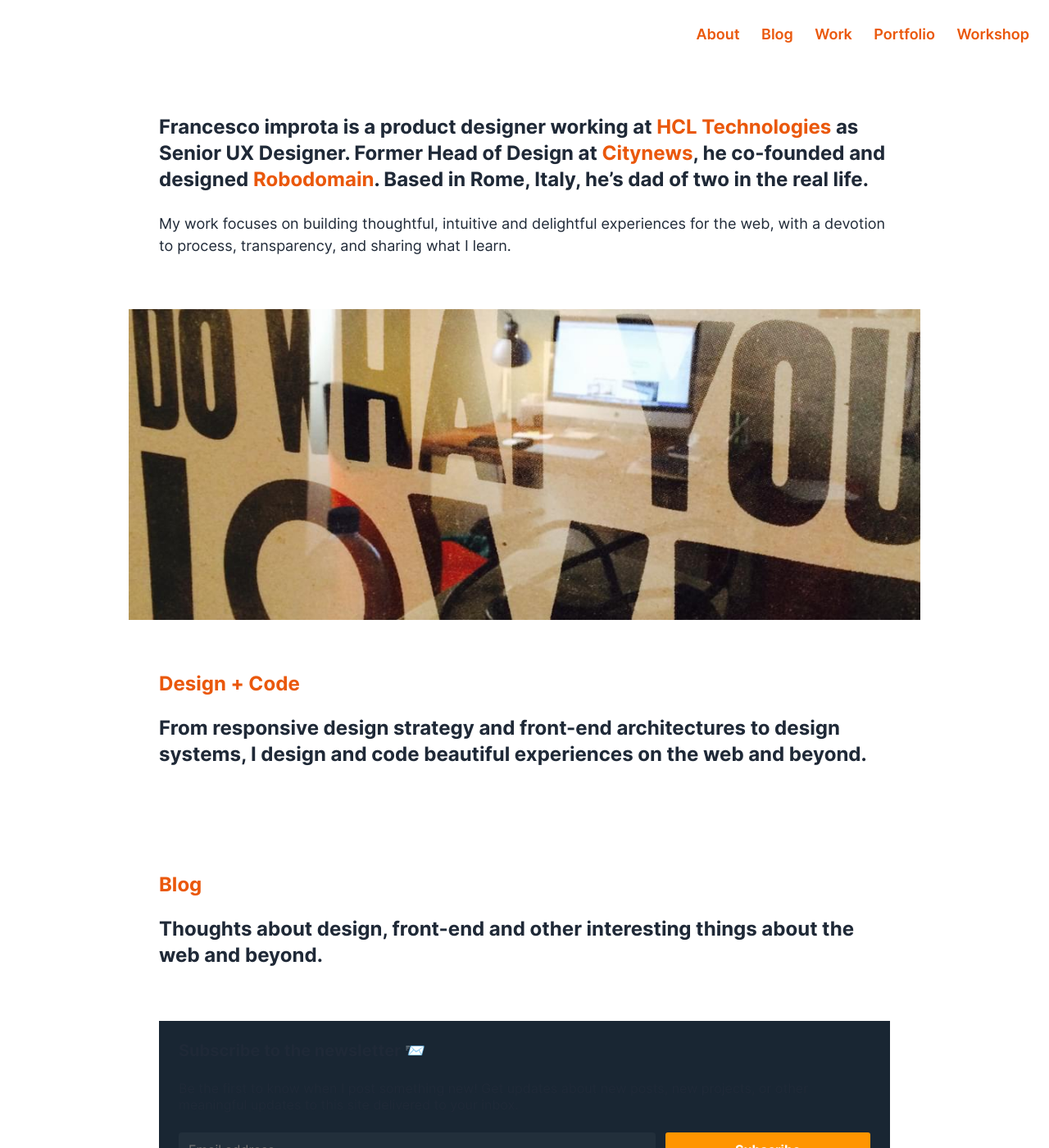
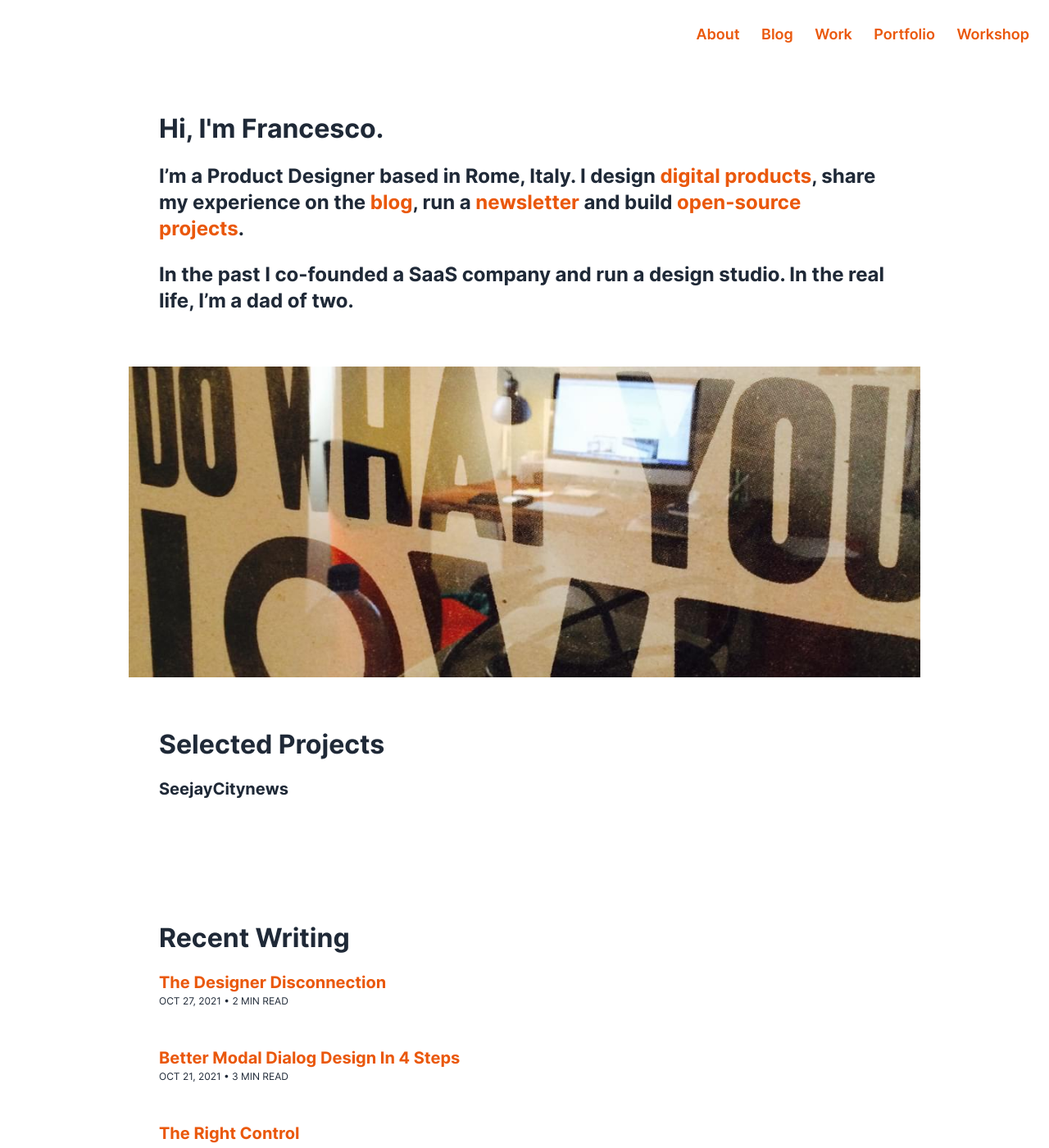
Before and after one commit to zetareticoli/fi, a Jekyll site: the page built from index.html, in a window 1280 px wide and 1400 px high. Shown: the whole window at 82% size. Built offline with Jekyll 4.4.1, drawn with Linux system fonts in a browser that asks for light colours; the list of posts is cut into pages by our own code.

Commit message:
Updated index content

```diff
--- a/index.html
+++ b/index.html
@@ -3,32 +3,58 @@ layout: default
 home: true
 ---
 
+<h1 class="headline-default">Hi, I'm Francesco.</h1>
+
 <p class="lead">
-  <strong>Francesco improta</strong> is a product designer working at <a href="https://www.hcltechsw.com/" target="blank">HCL Technologies</a> as Senior UX Designer.
-  Former Head of Design at <a href="http://www.citynews.it" target="blank">Citynews</a>, he co-founded and designed <a href="https://blog.dnsimple.com/2012/09/dnsimple-acquires-robodomain/" target="blank" >Robodomain</a>.
-  Based in Rome, Italy, he’s dad of two in the real life.
+  I’m a Product Designer based in Rome, Italy. I design <a href="/work" target="_self">digital products</a>, share my experience on the <a href="/blog">blog</a>, run a <a href="https://www.designabile.com" target="_blank">newsletter</a> and build <a href="https://github.com/zetareticoli?tab=repositories" target="_blank">open-source projects</a>.
 </p>
 
-<p>
-  My work focuses on building thoughtful, intuitive and delightful experiences for the web,
-  with a devotion to process, transparency, and sharing what I learn.
+<p class="lead">
+  In the past I co-founded a SaaS company and run a design studio. In the real life, I’m a dad of two.
 </p>
 
 <img class="cover full-width" src="/img/cover.jpg" alt="Francesco Improta">
 
-<section class="box divider">
-  <h2><a href="/work" target="_self">Design + Code</a></h2>
-  <p class="lead u-m-0">
-    From responsive design strategy and front-end architectures to design systems, I design and code
-    beautiful experiences on the web and beyond.
-  </p>
+<section class="box">
+  <h2 class="headline-default">Selected Projects</h2>
+  <div class="flex">
+    <article>
+      <h3>Seejay</h3>
+    </article>
+    <article>
+      <h3>Citynews</h3>
+    </article>
+  </div>
 </section>
 
 <section class="box">
-  <h2><a href="/blog" target="_self">Blog</a></h2>
-  <p class="lead u-m-0">
-    Thoughts about design, front-end and other interesting things about the web and beyond.
-  </p>
+  <h2 class="headline-default">Recent Writing</h2>
+  {% for post in site.posts limit:3 %}
+
+    {% assign minutes = post.content | number_of_words | divided_by: 180 %}
+    {% if minutes == 0 %}
+      {% assign read-time = site.var_less_than_a_minute_read %}
+    {% else %}
+      {% assign read-time = minutes | append: "&nbsp;" | append: site.var_min_read %}
+    {% endif %}
+
+    <article class="story">
+    	<h1 class="story__title"><a href="{{ post.url | prepend: site.baseurl }}">{{ post.title }}</a></h1>
+      <span class="caption">
+        {% if site.display-author-front-page %}
+          {% if post.author.name %}
+            {{ post.author.name }} •
+          {% else %}
+            {% if site.author.name %}
+              {{ site.author.name }} •
+            {% endif %}
+          {% endif %}
+        {% endif %}
+        {{ post.date | date: site.date_format }} • {{ read-time }}
+      </span>
+
+    </article>
+  {% endfor %}
 </section>
 
   {% include box-subscribe.html %}
```
